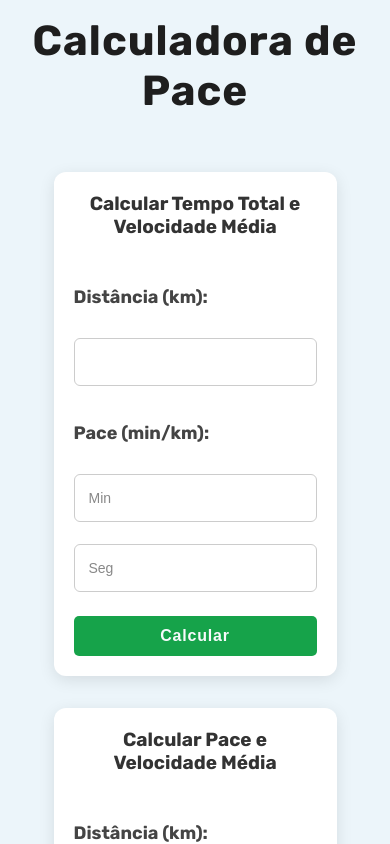
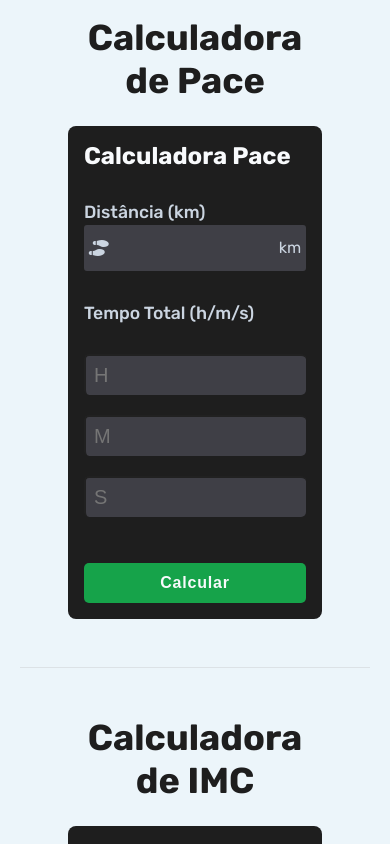
Before and after one commit to thibapso/Delta, a React (Vite) app: page / in a window 390 px wide. Shown: the part 2280-3124 px from the top of the page. Built offline with nearby package versions, Linux system fonts and the light colour scheme; some icons are missing.

Commit message:
Adjust | Pace section

```diff
--- a/src/components/Imc/Imc.module.css
+++ b/src/components/Imc/Imc.module.css
@@ -124,7 +124,6 @@ button {
   text-decoration: none;
   padding: 0;
   margin: 0;
-  width: 25rem;
   height: 3rem;
   border-radius: 5px;
   color: #f8fafc;
--- a/src/components/Pace/Pace.module.css
+++ b/src/components/Pace/Pace.module.css
@@ -1,203 +1,257 @@
 .pace {
-    padding: 3rem 0;
+    padding: 48px;
 }
 
-/* Título centralizado */
 .paceTitle {
     text-align: center;
-    color: #1E1E1E;
-    font-size: 28px;
-    font-weight: bold;
-    margin-bottom: 40px;
-    letter-spacing: 1px;
+    font-size: 24px;
+    color: #1e1e1e;
 }
 
-/* Container de Cards */
-.cardsContainer {
+.paceContent {
     display: flex;
-    flex-direction: column;
-    gap: 32px;
+    align-items: center;
     justify-content: center;
-    align-items: center;
-    width: 80%;
-    margin: 0 auto;
+    gap: 4rem;
+    padding-top: 1.5rem;
 }
 
-/* Estilo de Cards */
-.card {
-    background: white;
-    padding: 32px;
-    border-radius: 12px;
-    width: 100%;
-    max-width: 600px;
-    box-shadow: 0 4px 16px rgba(0, 0, 0, 0.1);
-    display: flex;
-    flex-direction: column;
-    gap: 24px;
-    min-height: 500px;
-    transition: all 0.3s ease-in-out;
+.paceImage img {
+    width: 32rem;
 }
 
-.card:hover {
-    box-shadow: 0 6px 20px rgba(0, 0, 0, 0.1);
+.paceForm {
+    background-color: #1e1e1e;
+    color: #f8fafc;
+    padding: 2rem;
+    border-radius: 8px;
+    width: 100%;
+    max-width: 450px;
 }
 
-/* Título dos Cards */
-.card h3 {
-    font-size: 19px;
-    margin-bottom: 12px;
-    font-weight: bold;
-    color: #333;
-    text-align: center;
+.inputBox label {
+    font-size: 1.1rem;
+    color: #cbd5e1;
+    font-weight: 500;
 }
 
-/* Estilo de Labels */
-label {
-    font-weight: bold;
-    font-size: 18px;
-    color: #444;
-    display: block;
-    margin-top: 12px;
+.inputField {
+    display: flex;
+    align-items: center;
+    justify-content: space-between;
+    background-color: #3f3f46;
+    padding: 0.3rem;
+    border-radius: 3px;
+    margin-top: 3px;
 }
 
-/* Estilo de Inputs */
-input {
-    width: 100%;
-    padding: 14px;
-    font-size: 18px;
-    border: 1px solid #ccc;
-    border-radius: 6px;
-    margin-top: 6px;
-    box-sizing: border-box;
-    transition: border-color 0.3s ease;
+.material-symbols-outlined {
+    font-variation-settings: "FILL" 0, "wght" 400, "GRAD" 0, "opsz" 24;
 }
 
-/* Foco no Input */
-input:focus {
-    border: 2px solid #007bff;
-    outline: none;
+.inputField span,
+.inputField i {
+    color: #cbd5e1;
+    font-size: 1.3rem;
+    padding: 0.6rem 1rem;
 }
 
-/* Estilo para o Placeholder */
-input::placeholder {
-    color: #888;
-    font-size: 14px;
-    opacity: 1;
+.inputField input {
+    background-color: transparent;
+    border: none;
+    width: 100%;
+    font-size: 1rem;
+    color: #f8fafc;
+    padding: 0.6rem 1rem;
+}
+
+.inputField input::-webkit-outer-spin-button,
+.inputField input::-webkit-inner-spin-button {
+    appearance: none;
+}
+
+.inputField input:focus {
+    outline: none;
 }
 
 .inlineInputs {
     display: flex;
-    gap: 12px;
-    width: 100%;
+    justify-content: center;
+    gap: 20px;
+    height: 3rem;
 }
 
-/* Inputs lado a lado */
-.inlineInputs input {
-    flex: 1;
-    min-width: 120px;
+.timeInputWrapper {
+    display: flex;
+    align-items: center;
 }
 
-/* Botão de Calcular */
-button {
-    margin-top: auto;
-    padding: 16px 24px;
-    font-size: 18px;
-    color: white;
-    background: #007bff;
-    border: none;
-    border-radius: 8px;
-    cursor: pointer;
-    width: 100%;
-    max-width: 380px;
-    align-self: center;
-    box-sizing: border-box;
-    transition: background-color 0.3s ease, transform 0.2s ease;
+.inlineInputs input {
+    width: 30%;
+    font-size: 1.25rem;
+    padding: 0.5rem;
+    margin-right: 0;
+    border-radius: 5px;
+    background-color: #3f3f46;
+    color: #fff;
 }
 
-button:hover {
-    background: #0056b3;
+.inlineInputs input:focus {
+    outline: none;
 }
 
-/* Resultado */
-.result {
-    margin-top: 32px;
-    padding: 20px;
-    font-size: 20px;
-    color: #333;
-    background: #f9f9f9;
-    border-radius: 12px;
-    box-shadow: 0 4px 16px rgba(0, 0, 0, 0.1);
-    text-align: center;
-    width: 100%;
-    /* Faz o resultado ocupar a largura total disponível */
-    max-width: 600px;
-    /* Limita a largura máxima para se alinhar com os cards */
-    margin-left: auto;
-    margin-right: auto;
+.inlineInputs input:focus,
+.inlineInputs input {
+    border-right: none;
+    border-bottom: none;
 }
 
-
-/* Efeito de hover no resultado (opcional) */
-.result:hover {
-    box-shadow: 0 6px 20px rgba(0, 0, 0, 0.15);
-    /* Aumenta a sombra ao passar o mouse */
-    background: #e1f0ff;
-    /* Cor de fundo mais clara para hover */
+.inlineInputs input::-webkit-outer-spin-button,
+.inlineInputs input::-webkit-inner-spin-button {
+    -webkit-appearance: none;
+    margin: 0;
 }
 
-
-/* Responsividade para Telas Grandes */
-@media (min-width: 1024px) {
-    .cardsContainer {
-        flex-direction: row;
-        gap: 48px;
-        width: 70%;
-    }
+.inlineInputs input[type="number"] {
+    -moz-appearance: textfield;
 }
 
-/* Responsividade para telas pequenas */
-@media (max-width: 540px) {
+.timeLabel {
+    font-size: 1.25rem;
+    margin-left: 5px;
+    color: #fff;
+}
+
+button {
+    background-color: #16a34a;
+    border: none;
+    box-shadow: none;
+    outline: none;
+    text-decoration: none;
+    padding: 0;
+    margin: 0;
+    width: 100%;
+    height: 3rem;
+    border-radius: 5px;
+    color: #f8fafc;
+    font-size: 1.25rem;
+    font-weight: bold;
+    letter-spacing: 0.05rem;
+    cursor: pointer;
+    transition: background-color 0.3s ease-in-out, transform 0.2s ease-in-out;
+}
+
+button:hover,
+button:focus {
+    background-color: #15803d;
+}
+
+.result {
+    margin-top: 1.5rem;
+    text-align: center;
+    color: #f8fafc;
+}
+
+.paceDetails {
+    padding: 1rem;
+    border-radius: 8px;
+    font-size: 1.25rem;
+    color: #cbd5e1;
+    background-color: #1e1e1e;
+    backdrop-filter: blur(1px);
+    box-shadow: 0 4px 16px rgba(0, 0, 0, 0.4);
+    -webkit-backdrop-filter: blur(1px);
+}
+
+.more_info {
+    padding: 2rem 0 1rem;
+    display: flex;
+    text-align: center;
+    justify-content: center;
+    gap: 0.5rem;
+    color: #16a34a;
+    transition: color 0.5s ease-in-out, transform 0.3s ease-in-out;
+}
+
+.more_info a {
+    color: #16a34a;
+    display: flex;
+    justify-content: center;
+    align-items: center;
+    gap: 0.6rem;
+    font-size: 0.95rem;
+    text-decoration: none;
+    transition: color 0.5s ease-in-out, transform 0.3s ease-in-out;
+}
+
+.more_info:hover,
+.more_info a:hover {
+    color: #4ade80;
+}
+
+#more_info {
+    padding-top: 1.5rem;
+}
+
+#more_info a {
+    color: #16a34a;
+    display: flex;
+    justify-content: center;
+    align-items: center;
+    gap: 0.6rem;
+    font-size: 0.875rem;
+    text-decoration: none;
+    transition: color 0.5s;
+}
+
+#more_info a:hover {
+    color: #cbd5e1;
+}
+
+/* Media Queries Ajustadas para Responsividade */
+@media screen and (max-width: 1024px) {
+    .paceImage {
+        display: none;
+    }
+
     .inlineInputs {
+        padding: 7rem 0 6rem;
+        display: flex;
         flex-direction: column;
-        gap: 16px;
+        justify-content: center;
+        align-items: center;
+        gap: 20px;
+        height: 3rem;
     }
 
     .inlineInputs input {
-        flex: none;
         width: 100%;
     }
 }
 
-/* Ajustes para telas muito pequenas */
-@media (max-width: 500px) {
-    .cardsContainer {
-        width: 90%;
-        padding: 16px;
-    }
-
-    .card {
-        padding: 20px;
-        min-height: auto;
-    }
-
-    input {
-        font-size: 16px;
+@media screen and (max-width: 500px) {
+    .paceForm {
+        padding: 1rem;
     }
 
     button {
-        max-width: 320px;
-        padding: 14px 20px;
-        font-size: 16px;
+        width: 100%;
+        font-size: 1rem;
+        height: 2.5rem;
+    }
+
+    .inputField span,
+    .inputField i {
+        padding: 0.5rem 0;
+        font-size: 1rem;
     }
 }
 
-/* Ajustes para telas extra grandes */
-@media (min-width: 1440px) {
-    .cardsContainer {
-        width: 60%;
-    }
 
-    .card {
-        max-width: 700px;
+@media screen and (max-width: 375px) {
+    .title {
+        display: flex;
+        justify-content: center;
+        text-align: center;
     }
 }
--- a/src/components/Pace/index.jsx
+++ b/src/components/Pace/index.jsx
@@ -1,41 +1,38 @@
 import { useState } from "react";
 import styles from "./Pace.module.css";
+import IMGRunning from "../../assets/running.png"; // Imagem da corrida
+import "@fortawesome/fontawesome-free/css/all.min.css"; // Para utilizar ícones do FontAwesome
 
 function Pace() {
   const [distance, setDistance] = useState("");
-  const [paceMin, setPaceMin] = useState("");
-  const [paceSec, setPaceSec] = useState("");
   const [timeHours, setTimeHours] = useState("");
   const [timeMin, setTimeMin] = useState("");
   const [timeSec, setTimeSec] = useState("");
   const [result, setResult] = useState("");
+  const [showResult, setShowResult] = useState(false); // Variável para controlar se o resultado será mostrado
 
-  const handleFocus = (setter) => () => setter("");
+  const calculate = () => {
+    const totalSec =
+      parseInt(timeHours || 0) * 3600 +
+      parseInt(timeMin || 0) * 60 +
+      parseInt(timeSec || 0);
 
-  const calculateTimeAndSpeed = () => {
-    const totalPaceSec = parseInt(paceMin) * 60 + parseInt(paceSec);
-    const totalSec = totalPaceSec * parseFloat(distance);
-    const hours = Math.floor(totalSec / 3600);
-    const minutes = Math.floor((totalSec % 3600) / 60);
-    const seconds = Math.floor(totalSec % 60);
-    const speed = (distance / (totalSec / 3600)).toFixed(2);
-
-    setResult(
-      `Tempo Total: ${hours}h ${minutes}m ${seconds}s | Velocidade Média: ${speed} km/h`
-    );
-  };
-
-  const calculatePaceAndSpeed = () => {
-    const totalSec =
-      parseInt(timeHours) * 3600 + parseInt(timeMin) * 60 + parseInt(timeSec);
+    if (distance && totalSec) {
       const paceSec = totalSec / parseFloat(distance);
       const paceMinutes = Math.floor(paceSec / 60);
       const paceSeconds = Math.floor(paceSec % 60);
       const speed = (distance / (totalSec / 3600)).toFixed(2);
 
-    setResult(
-      `Pace: ${paceMinutes}m ${paceSeconds}s/km | Velocidade Média: ${speed} km/h`
-    );
+      // Armazenar Pace e Velocidade Média separadamente
+      setResult({
+        pace: `Pace: ${paceMinutes}m ${paceSeconds}s/km`,
+        speed: `Velocidade Média: ${speed} km/h`,
+      });
+      setShowResult(true);
+    } else {
+      setResult("Por favor, preencha todos os campos necessários.");
+      setShowResult(false);
+    }
   };
 
   return (
@@ -43,93 +40,91 @@ function Pace() {
       <div className={styles.paceTitle}>
         <h2>Calculadora de Pace</h2>
       </div>
-
-      <div className={styles.cardsContainer}>
-        {/* Card 1: Calcular Tempo e Velocidade */}
-        <div className={styles.card}>
-          <h3>Calcular Tempo Total e Velocidade Média</h3>
-          <label>Distância (km):</label>
+      <div className={styles.paceContent}>
+        <div className={styles.paceImage}>
+          <img
+            src={IMGRunning}
+            alt="Correndo"
+            className={styles.runningImage}
+          />
+        </div>
+        <div className={styles.paceForm}>
+          <form onSubmit={(e) => e.preventDefault()}>
+            <h1 className={styles.title} id="title">
+              Calculadora Pace
+            </h1>
+            <div className={styles.inputBox}>
+              <label htmlFor="distance">Distância (km)</label>
+              <div className={styles.inputField}>
+                <i className="fa-solid fa-shoe-prints"></i>
                 <input
                   type="number"
+                  id="distance"
                   value={distance}
-            onFocus={handleFocus(setDistance)}
                   onChange={(e) => setDistance(e.target.value)}
+                  required
                 />
-
-          <label>Pace (min/km):</label>
-          <div className={styles.inlineInputs}>
-            <input
-              type="number"
-              value={paceMin}
-              onFocus={handleFocus(setPaceMin)}
-              onChange={(e) => setPaceMin(e.target.value)}
-              placeholder="Min"
-            />
-            <input
-              type="number"
-              value={paceSec}
-              onFocus={handleFocus(setPaceSec)}
-              onChange={(e) => setPaceSec(e.target.value)}
-              placeholder="Seg"
-            />
+                <span>km</span>
+              </div>
             </div>
 
-          <button
-            className={styles.botao}
-            type="button"
-            onClick={calculateTimeAndSpeed}
-          >
-            Calcular
-          </button>
-        </div>
-
-        {/* Card 2: Calcular Pace e Velocidade */}
-        <div className={styles.card}>
-          <h3>Calcular Pace e Velocidade Média</h3>
-          <label>Distância (km):</label>
-          <input
-            type="number"
-            value={distance}
-            onFocus={handleFocus(setDistance)}
-            onChange={(e) => setDistance(e.target.value)}
-          />
-
-          <label>Tempo Total:</label>
+            <div className={styles.inputBox}>
+              <label>Tempo Total (h/m/s)</label>
               <div className={styles.inlineInputs}>
                 <input
                   type="number"
                   value={timeHours}
-              onFocus={handleFocus(setTimeHours)}
                   onChange={(e) => setTimeHours(e.target.value)}
-              placeholder="Hs"
+                  placeholder="H"
+                  min="0"
+                  max="23" // Limita as horas de 0 a 23
+                  required
                 />
                 <input
                   type="number"
                   value={timeMin}
-              onFocus={handleFocus(setTimeMin)}
                   onChange={(e) => setTimeMin(e.target.value)}
-              placeholder="Min"
+                  placeholder="M"
+                  min="0"
+                  max="59" // Limita os minutos de 0 a 59
+                  required
                 />
                 <input
                   type="number"
                   value={timeSec}
-              onFocus={handleFocus(setTimeSec)}
                   onChange={(e) => setTimeSec(e.target.value)}
-              placeholder="Seg"
+                  placeholder="S"
+                  min="0"
+                  max="59" // Limita os segundos de 0 a 59
+                  required
                 />
-          </div>
-
-          <button
-            className={styles.botao}
-            type="button"
-            onClick={calculatePaceAndSpeed}
-          >
-            Calcular
-          </button>
               </div>
             </div>
 
-      {result && <div className={styles.result}>{result}</div>}
+            <button onClick={calculate}>Calcular</button>
+          </form>
+
+          {showResult && (
+            <div className={styles.result}>
+              <div className={styles.paceDetails}>
+                <span>{result.pace}</span>
+                <br />
+                <span>{result.speed}</span>
+              </div>
+              <div className={styles.more_info} id="more_info">
+                <a
+                  href="https://www.atletis.com.br/o-que-e-pace"
+                  target="_blank"
+                  rel="noopener noreferrer"
+                >
+                  Mais informações sobre o IMC
+                </a>
+                <i class="fa-solid fa-arrow-up-right-from-square"></i>
+              </div>
+            </div>
+          )}
+        </div>
+      </div>
     </section>
   );
 }
```
Also changed, not shown: src/assets/running.png (added). Lines whose indentation alone changed are shown as unchanged.
